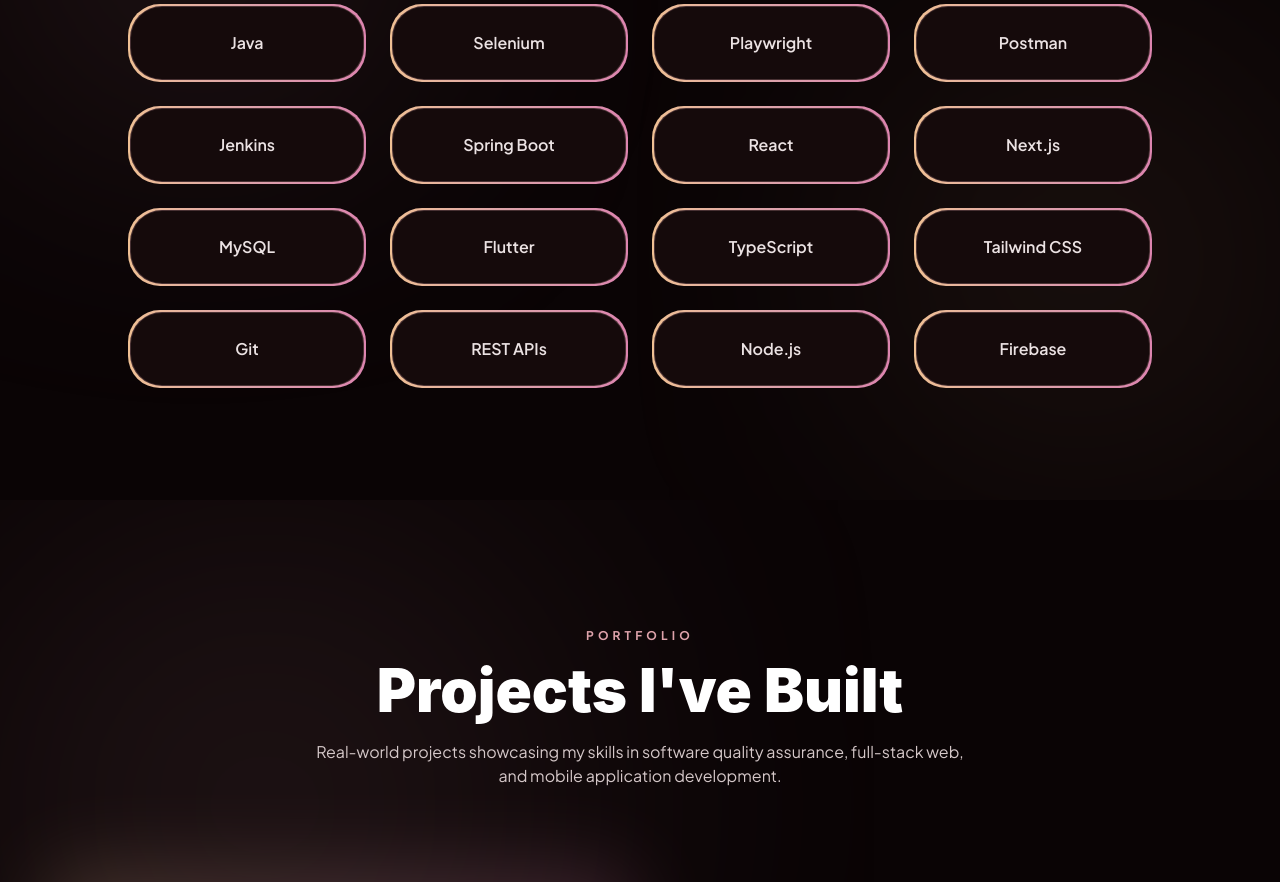
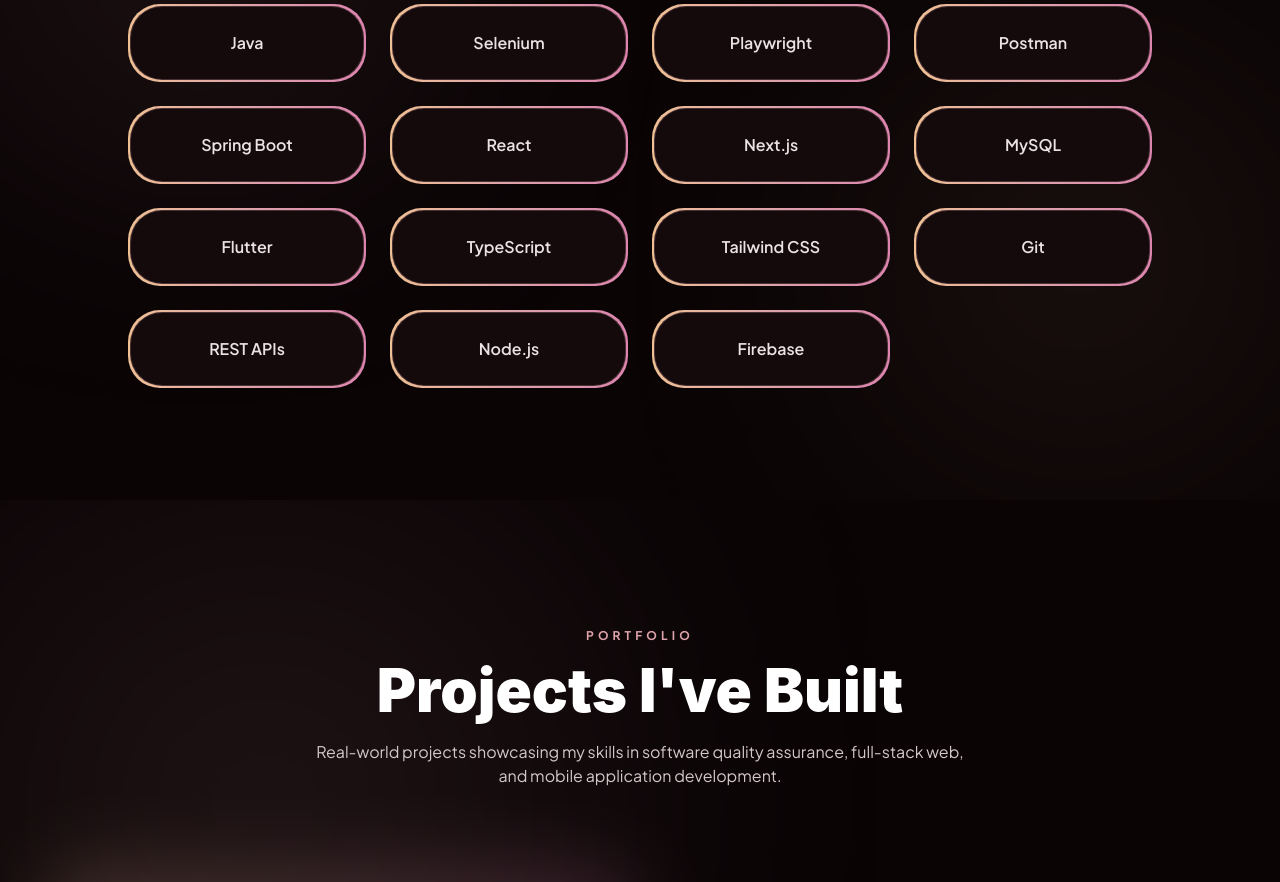
Before and after one commit to ChanudiMallikaArachchi/Personal-Portfolio, a Next.js app: page / in a window 1280 px wide. Shown: the part 1900-2782 px from the top of the page. Built offline with nearby package versions, Linux system fonts and the light colour scheme; a web font is replaced by a local one.

Commit message:
Remove 'Jenkins' from skills
Removed 'Jenkins' from the skills list.

```diff
--- a/components/Skills.tsx
+++ b/components/Skills.tsx
@@ -7,7 +7,6 @@
   "Selenium",
   "Playwright",
   "Postman",
-  "Jenkins",
   "Spring Boot",
   "React",
   "Next.js",
```
